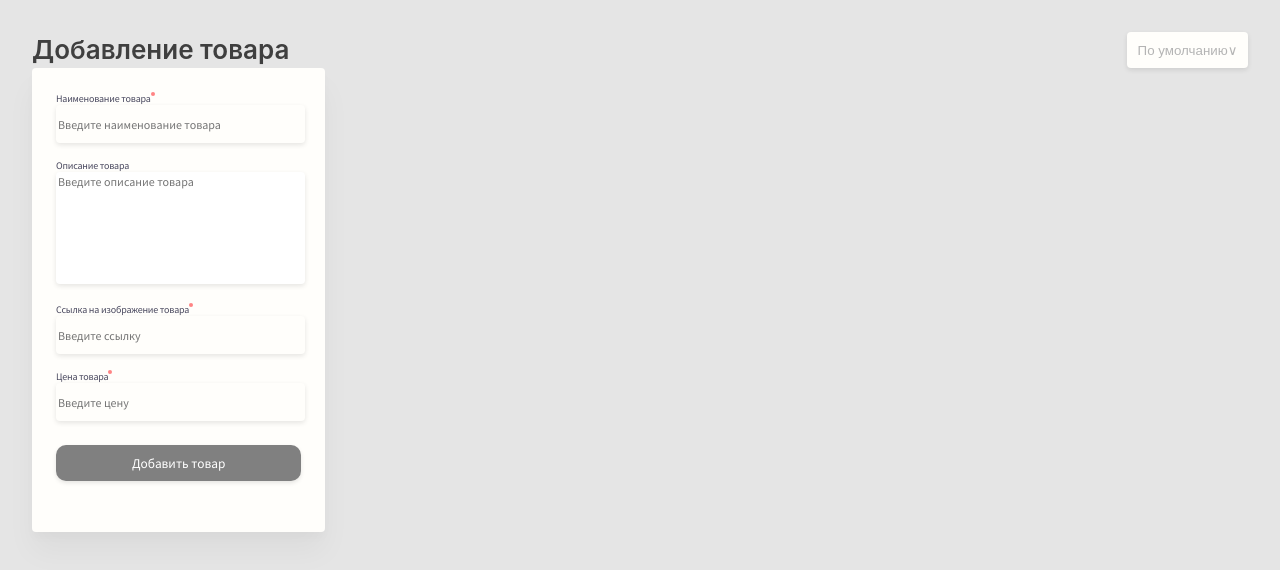
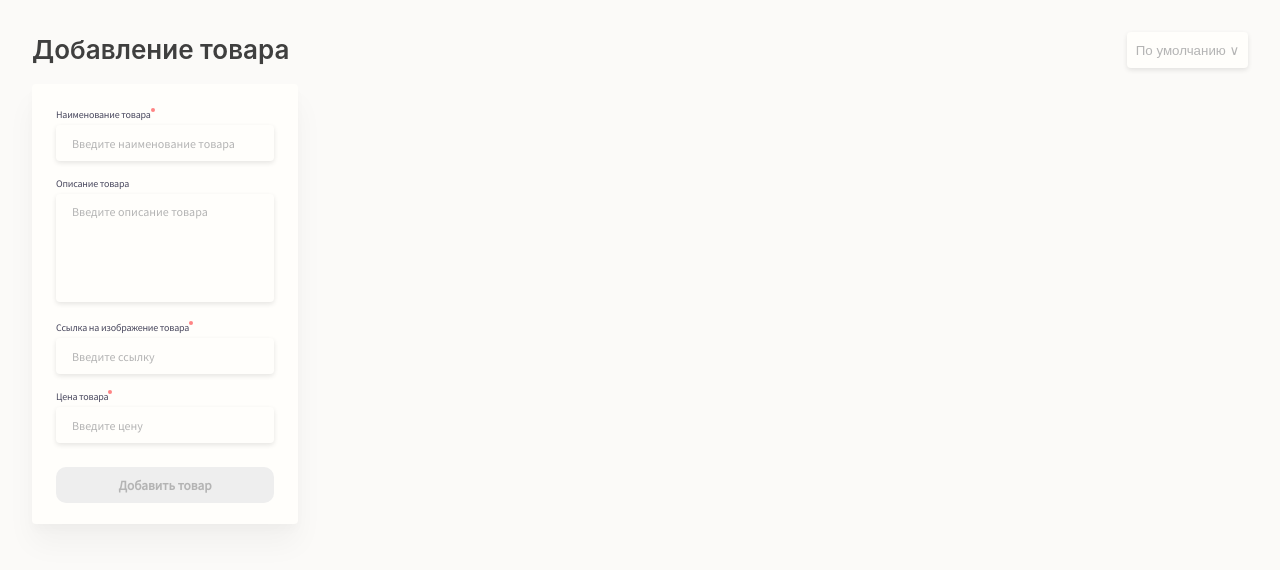
Before and after one commit to MBersPro/ida-test-mbers, a React (Create React App) app: page / in a window 1280 px wide. Shown: the top 570 px of the page. Built offline with nearby package versions, Linux system fonts and the light colour scheme.

Commit message:
Added some more styles

```diff
--- a/package.json
+++ b/package.json
@@ -2,10 +2,12 @@
   "name": "ida-test-mbers",
   "version": "0.1.0",
   "private": true,
+  "homepage": "https://MBersPro.github.io/ida-test-mbers",
   "dependencies": {
     "@testing-library/jest-dom": "^5.15.0",
     "@testing-library/react": "^11.2.7",
     "@testing-library/user-event": "^12.8.3",
+    "gh-pages": "^3.2.3",
     "react": "^17.0.2",
     "react-dom": "^17.0.2",
     "react-scripts": "4.0.3",
@@ -15,7 +17,9 @@
     "start": "react-scripts start",
     "build": "react-scripts build",
     "test": "react-scripts test",
-    "eject": "react-scripts eject"
+    "eject": "react-scripts eject",
+    "predeploy": "npm run build",
+    "deploy": "gh-pages -d build"
   },
   "eslintConfig": {
     "extends": [
--- a/public/index.html
+++ b/public/index.html
@@ -7,6 +7,9 @@
   <link rel="preconnect" href="https://fonts.googleapis.com">
 <link rel="preconnect" href="https://fonts.gstatic.com" crossorigin>
 <link href="https://fonts.googleapis.com/css2?family=Source+Sans+Pro:wght@400, 600&display=swap" rel="stylesheet">
+<link rel="preconnect" href="https://fonts.googleapis.com">
+<link rel="preconnect" href="https://fonts.gstatic.com" crossorigin>
+<link href="https://fonts.googleapis.com/css2?family=Inter:wght@600&display=swap" rel="stylesheet">
   <title>Document</title>
 </head>
 <body>
--- a/src/components/header/Header.js
+++ b/src/components/header/Header.js
@@ -5,7 +5,7 @@ const Header = () => {
     <header className={navigation_container}>
       <h3 className={navigation_h3}>Добавление товара</h3>
       <button className={navigation_button} type="button">
-        По умолчанию<span>&or;</span>
+        По умолчанию <span>&or;</span>
       </button>
     </header>
   );
--- a/src/components/main/Main.module.css
+++ b/src/components/main/Main.module.css
@@ -1,3 +1,4 @@
 .main {
     display: flex;
+    padding-top: 16px;
 }
--- a/src/components/main/form/Form.js
+++ b/src/components/main/form/Form.js
@@ -1,11 +1,20 @@
 import React, { useState } from "react";
-import { label, form, input, textarea, btnForm, circle, divCircle} from "./Form.module.css";
+import {
+  label,
+  form,
+  input,
+  textarea,
+  notActiveBtn,
+  circle,
+  divCircle,
+} from "./Form.module.css";
 
 const initialState = {
   name: "",
   description: "",
   link: "",
   price: "",
+  correctInput: "true",
 };
 
 const Form = ({addProduct}) => {
@@ -26,14 +35,18 @@ const Form = ({addProduct}) => {
     <>
       <form className={form} onSubmit={onSubmit}>
         <label className={label}>
-          <div className={divCircle}>Наименование товара<div className={circle}></div></div>
-          <input className={input}
+          <div className={divCircle}>
+            Наименование товара<div className={circle}></div>
+          </div>
+          <input
+            className={input}
             type="text"
             placeholder="Введите наименование товара"
             name="name"
             value={state.name}
             onChange={onInputChange}
           />
+          {}
         </label>
         <label className={label}>
           Описание товара
@@ -46,7 +59,9 @@ const Form = ({addProduct}) => {
           ></textarea>
         </label>
         <label className={label}>
-          <div className={divCircle}>Ссылка на изображение товара<div className={circle}></div></div>
+          <div className={divCircle}>
+            Ссылка на изображение товара<div className={circle}></div>
+          </div>
           <input
             className={input}
             type="url"
@@ -57,7 +72,9 @@ const Form = ({addProduct}) => {
           />
         </label>
         <label className={label}>
-          <div className={divCircle}>Цена товара<div className={circle}></div></div>
+          <div className={divCircle}>
+            Цена товара<div className={circle}></div>
+          </div>
           <input
             className={input}
             type="number"
@@ -67,7 +84,9 @@ const Form = ({addProduct}) => {
             onChange={onInputChange}
           />
         </label>
-        <button type="submit" className={btnForm}>Добавить товар</button>
+        <button type="submit" className={notActiveBtn}>
+          Добавить товар
+        </button>
       </form>
     </>
   );
--- a/src/components/main/form/Form.module.css
+++ b/src/components/main/form/Form.module.css
@@ -1,6 +1,7 @@
 .form {
-  background-color: #fffefb;
-  width: 284px;
+  box-sizing: border-box;
+  background-color: #FFFEFB;
+  width: 332px;
   height: 440px;
   margin-right: 0;
   box-shadow: 0px 20px 30px rgba(0, 0, 0, 0.04),
@@ -13,41 +14,51 @@
 
 .label {
   display: block;
-  /* width: 284px; */
+  color: #49485E;
+  font-weight: 400;
   font-size: 10px;
   line-height: 13px;
   letter-spacing: -0.02em;
   color: #49485e;
   font-family: "Source Sans Pro", sans-serif;
-
 }
-.label:not(:first-child){
+.label:not(:first-child) {
   margin-top: 16px;
 }
 
-
 .input {
-  background: #fffefb;
+  color: #B4B4B4;
+  font-weight: 400;
+  box-sizing: border-box;
+  background: #FFFEFB;
   box-shadow: 0px 2px 5px rgba(0, 0, 0, 0.1);
   border-radius: 4px;
   border: none;
   height: 36px;
   width: 100%;
-  min-width: 198px;
+  min-width: 182px;
   font-family: "Source Sans Pro", sans-serif;
   font-size: 12px;
-
-
+  padding-top: 0px;
+  padding-bottom: 0px;
+  padding-right: 16px;
+  padding-left: 16px;
+  margin-top: 4px;
 }
 .input[type="number"]::-webkit-outer-spin-button,
 .input[type="number"]::-webkit-inner-spin-button {
   -webkit-appearance: none;
   margin: 0;
 }
-
-
+.input::-webkit-input-placeholder {
+  color: #B4B4B4;
+}
 
 .textarea {
+  font-weight: 400;
+  color: #B4B4B4;
+  box-sizing: border-box;
+  background: #FFFEFB;
   width: 100%;
   min-width: 198px;
   height: 108px;
@@ -57,26 +68,30 @@
   box-shadow: 0px 2px 5px rgba(0, 0, 0, 0.1);
   font-family: "Source Sans Pro", sans-serif;
   font-size: 12px;
-
+  padding: 10px 16px;
+  margin-top: 4px;
 }
-.btnForm{
+.textarea::-webkit-input-placeholder {
+  color: #B4B4B4;
+}
+.notActiveBtn {
   width: 100%;
   height: 36px;
-  background: gray;
-  box-shadow: 0px 2px 4px rgba(0, 0, 0, 0.1);
+  background: #eeeeee;
+  font-family: "Inter", sans-serif;
+  font-weight: 600;
   border-radius: 10px;
   border: none;
   font-family: "Source Sans Pro", sans-serif;
-  color: white;
+  color: #b4b4b4;
   margin-top: 24px;
 }
-.circle{
+.circle {
   width: 4px;
   height: 4px;
-  background: #FF8484;
+  background: #ff8484;
   border-radius: 4px;
-
 }
-.divCircle{
+.divCircle {
   display: flex;
 }
--- a/src/components/main/products/product/product.module.css
+++ b/src/components/main/products/product/product.module.css
@@ -10,9 +10,12 @@
     width: 332px;
     height: 200px;
     border-radius: 4px 4px 0px 0px;
+    display: inline-block;
+    overflow: hidden;
 }
 .divProductP{
-    padding: 16px 16px 24px 16px;
+    padding: 16px 16px 16px 16px;
+    box-sizing: border-box;
 
 
 }
--- a/src/components/main/products/products.module.css
+++ b/src/components/main/products/products.module.css
@@ -1,5 +1,5 @@
 .ulProducts{
-    width: 1050px;
+    width: 100%;
     display: flex;
     flex-wrap: wrap;
     justify-content: left;
--- a/src/index.css
+++ b/src/index.css
@@ -5,7 +5,7 @@ body {
     sans-serif;
   -webkit-font-smoothing: antialiased;
   -moz-osx-font-smoothing: grayscale;
-  background: #E5E5E5;
+  background: rgba(250, 249, 247, 0.8);
 
 }
 
```
Also changed, not shown: 1 other file (tests, documents, lock files or other folders).
